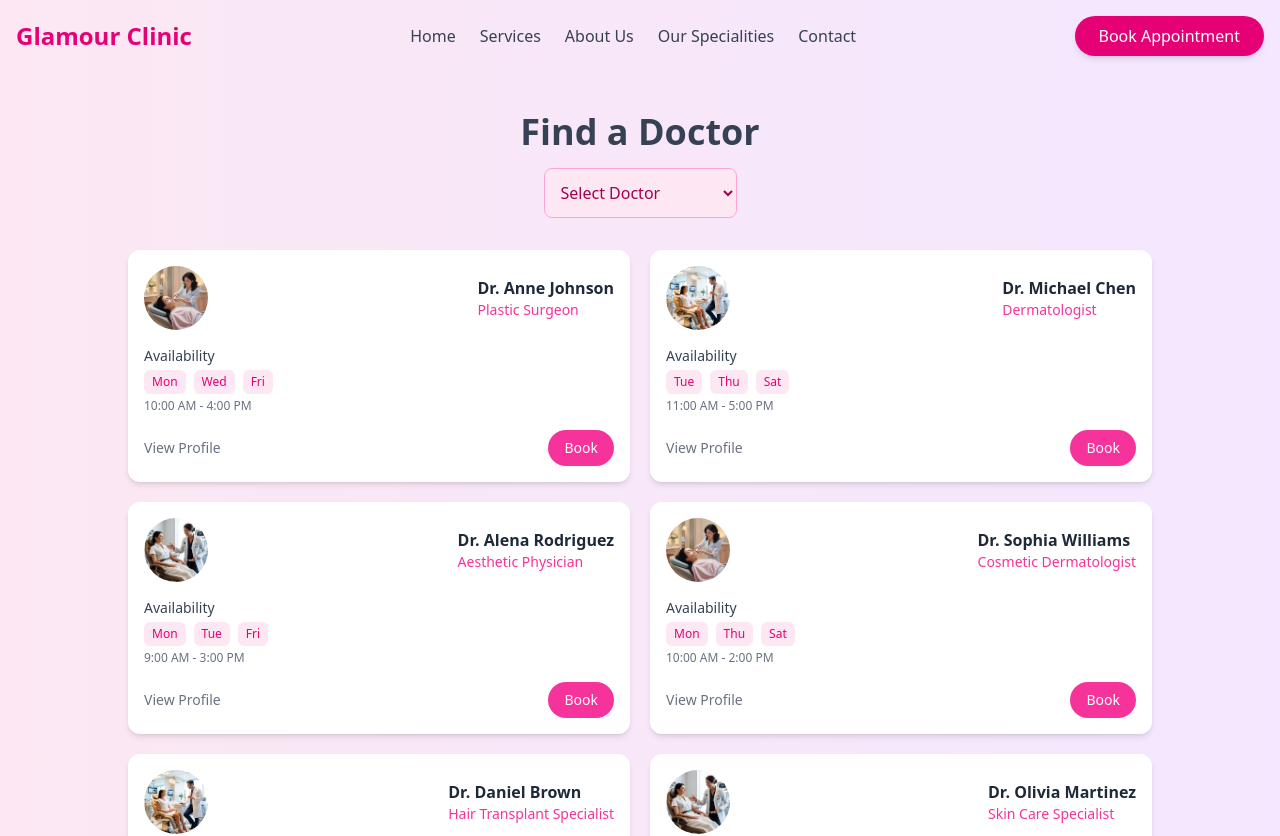
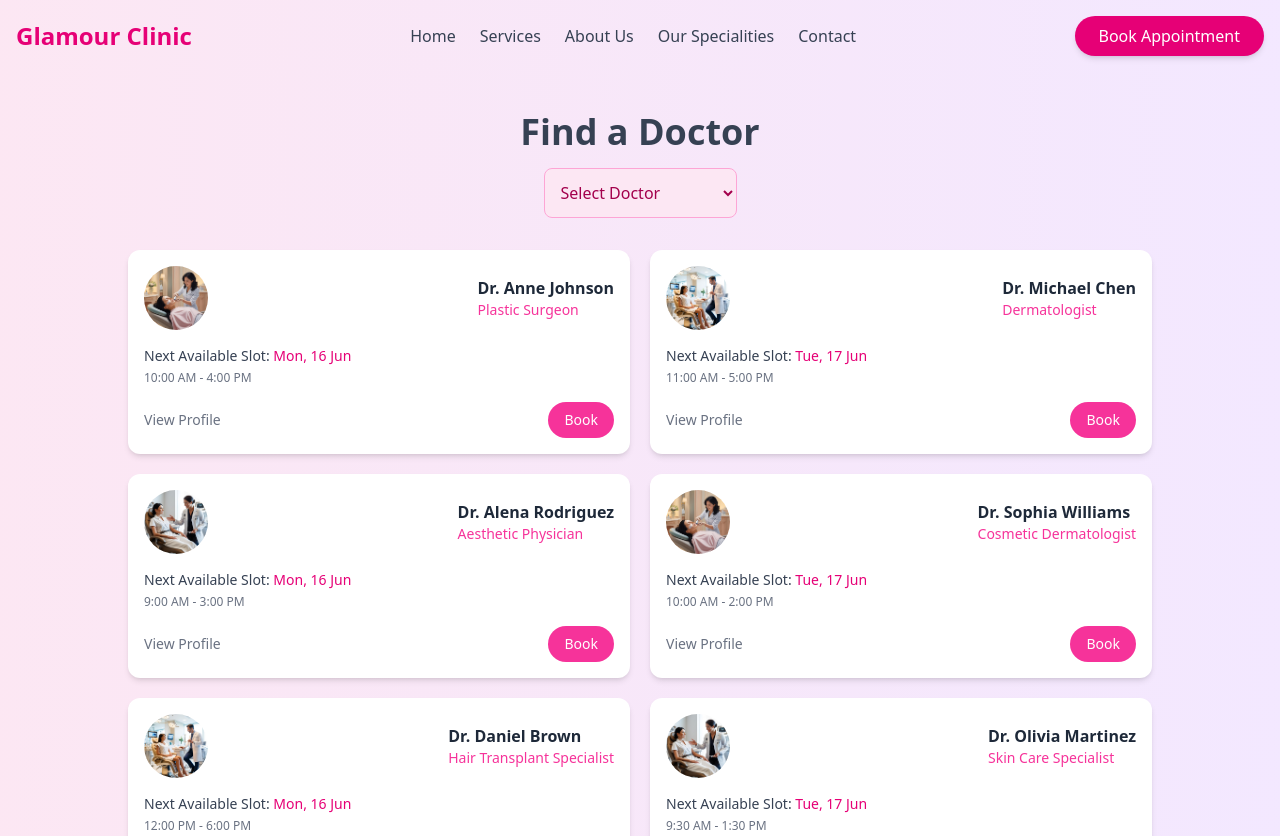
Before and after one commit to Blu-dev24/Clinic-project, a React (Vite) app: page /appointment in a window 1280 px wide. Shown: the top 836 px of the page. Built offline with nearby package versions, Linux system fonts and the light colour scheme.

Commit message:
made changes into doctor details cards

```diff
--- a/src/App.jsx
+++ b/src/App.jsx
@@ -6,11 +6,12 @@ import Navbar from "./components/Navbar";
 import Hero from "./components/Hero";
 import Services from "./components/Services";
 import About from "./components/About";
-import Specialists from "./components/Specialists";
 import Contact from "./components/Contact";
 import Footer from "./components/Footer"
 import ScrollManager from "./components/ScrollManager";
 import Appointment from "./pages/Appointment";
+import Specialists from "./components/Specialists"
+
 
 const App = () => {
   const location = useLocation();
--- a/src/components/Contact.jsx
+++ b/src/components/Contact.jsx
@@ -220,7 +220,6 @@ const Contact = () => {
                   <button
                     type="submit"
                     className="bg-pink-600 hover:bg-pink-700 text-white px-8 py-3 rounded-full transition shadow-lg w-full md:w-auto"
-                    aria-label="submit contact form"
                   >
                     Send Message
                   </button>
--- a/src/components/Footer.jsx
+++ b/src/components/Footer.jsx
@@ -46,8 +46,7 @@ const Footer = () => {
             </div>
 
             <p className="text-gray-400 mb-6">
-              Delivering advanced skincare treatments with expert care, precision,
-              and a focus on long-lasting, natural results.
+              Delivering advanced skincare treatments with expert care and precision, our approach is centered on achieving long-lasting, natural-looking results that enhance your unique features rather than alter them. We combine modern techniques with a deep understanding of skin health to provide personalized solutions tailored to your individual needs.
             </p>
 
             <ul className="flex space-x-4">
--- a/src/data/doctors.js
+++ b/src/data/doctors.js
@@ -11,7 +11,7 @@ export const doctors = [
         bio: "Expert in facial enhancements delivering natural and refined aesthetic results.",
         rating: 5,
         specialities: ["Facelifts", "Rhinoplasty", "Blepharoplasty"],
-        availability: ["Mon", "Wed", "Fri"],
+        availability: [1, 3, 5],
         timings: '10:00 AM - 4:00 PM',
     },
     {
@@ -22,7 +22,7 @@ export const doctors = [
         bio: "Specializes in advanced skin treatments for healthy, clear, and glowing skin.",
         rating: 4,
         specialities: ["Laser Treatments", "Botox", "Fillers"],
-        availability: ["Tue", "Thu", "Sat"],
+        availability: [2, 4, 6],
         timings: '11:00 AM - 5:00 PM',
     },
     {
@@ -33,7 +33,7 @@ export const doctors = [
         bio: "Focused on non-invasive procedures for youthful and long-lasting skin results.",
         rating: 5,
         specialities: ["Cool Sculpting", "Ultherapy", "Thread Lifts"],
-        availability: ["Mon", "Tue", "Fri"],
+        availability: [1, 3, 5],
         timings: '9:00 AM - 3:00 PM',
     },
     {
@@ -44,7 +44,7 @@ export const doctors = [
         bio: "Expert in anti-aging treatments and advanced cosmetic dermatology.",
         rating: 4,
         specialities: ["Chemical Peels", "Laser Resurfacing", "Botox"],
-        availability: ["Mon", "Thu", "Sat"],
+        availability: [2, 4, 6],
         timings: "10:00 AM - 2:00 PM",
     },
     {
@@ -55,7 +55,7 @@ export const doctors = [
         bio: "Specialist in modern hair restoration techniques.",
         rating: 5,
         specialities: ["Hair Transplant", "PRP Therapy", "Scalp Treatments"],
-        availability: ["Tue", "Fri", "Sat"],
+        availability: [1, 3, 5],
         timings: "12:00 PM - 6:00 PM",
     },
     {
@@ -66,7 +66,7 @@ export const doctors = [
         bio: "Focused on personalized skincare and acne treatments.",
         rating: 4,
         specialities: ["Acne Treatment", "Skin Brightening", "Hydrafacial"],
-        availability: ["Mon", "Wed", "Fri"],
+        availability: [2, 4, 6],
         timings: "9:30 AM - 1:30 PM",
     },
 ];
--- a/src/pages/Appointment.jsx
+++ b/src/pages/Appointment.jsx
@@ -5,12 +5,33 @@ const Appointment = () => {
 
   const [selectedDoctor, setSelectedDoctor] = React.useState("");
   const [bookingDoctor, setBookingDoctor] = React.useState(null);
+  const [selectedDoctorData, setSelectedDoctorData] = React.useState(null);
   const [date, setDate] = React.useState("");
   const [phone, setPhone] = React.useState("");
 
   const filteredDoctors = selectedDoctor
     ? doctors.filter((doc) => doc.name === selectedDoctor)
     : doctors;
+
+  const getNextAvailable = (availability) => {
+    const today = new Date();
+    const todayDay = today.getDay();
+
+    for (let i = 0; i < 7; i++) {
+      const checkDay = (todayDay + i) % 7;
+
+      if (availability.includes(checkDay)) {
+        const nextDate = new Date();
+        nextDate.setDate(today.getDate() + i);
+
+        return nextDate.toLocaleDateString("en-IN", {
+          weekday: "short",
+          day: "numeric",
+          month: "short",
+        });
+      }
+    }
+  };
 
   return (
     <section className="bg-gradient-to-r from-pink-100 to-purple-100 py-10 px-4">
@@ -48,8 +69,6 @@ const Appointment = () => {
         {filteredDoctors.map((doctor, index) => (
           <div
             key={doctor.id}
-            data-aos="fade-up"
-            data-aos-delay={index * 100}
             className="bg-white rounded-xl shadow-md hover:shadow-lg transition p-4 flex flex-col justify-between"
           >
 
@@ -72,18 +91,8 @@ const Appointment = () => {
             {/* Availability */}
             <div className="mt-4">
               <p className="text-sm font-medium text-gray-700 mb-1">
-                Availability
+                Next Available Slot: <span className="text-pink-600">{getNextAvailable(doctor.availability)}</span>
               </p>
-              <div className="flex flex-wrap gap-2">
-                {doctor.availability.map((day, i) => (
-                  <span
-                    key={i}
-                    className="text-xs px-2 py-1 bg-pink-100 text-pink-600 rounded-md"
-                  >
-                    {day}
-                  </span>
-                ))}
-              </div>
               <p className="text-xs text-gray-500 mt-1">
                 {doctor.timings}
               </p>
@@ -91,7 +100,10 @@ const Appointment = () => {
 
             {/* Actions */}
             <div className="flex justify-between items-center mt-4">
-              <button className="text-gray-500 hover:text-pink-500 text-sm font-medium cursor-pointer">
+              <button
+                onClick={() => setSelectedDoctorData(doctor)}
+                className="text-gray-500 hover:text-pink-500 text-sm font-medium cursor-pointer"
+              >
                 View Profile
               </button>
 
@@ -178,6 +190,57 @@ const Appointment = () => {
           </div>
         </div>
       )}
+
+      {selectedDoctorData && (
+        <div className="fixed inset-0 bg-black/40 flex justify-center items-center z-50"
+          data-aos="fade-in"
+        >
+
+          <div className="bg-white w-[90%] max-w-lg rounded-xl p-6 relative">
+
+            {/* Close */}
+            <button
+              onClick={() => setSelectedDoctorData(null)}
+              className="absolute font-bold top-3 right-4 text-gray-500 hover:text-black cursor-pointer"
+            >
+              ✕
+            </button>
+
+            {/* Content */}
+            <div className="flex gap-4 items-center mb-4">
+              <img
+                src={selectedDoctorData.image}
+                className="w-20 h-20 rounded-full object-cover"
+              />
+
+              <div>
+                <h2 className="text-xl font-bold">{selectedDoctorData.name}</h2>
+                <p className="text-pink-500">{selectedDoctorData.role}</p>
+              </div>
+            </div>
+
+            <p className="text-gray-600 mb-4">
+              {selectedDoctorData.bio}
+            </p>
+
+            <div className="mb-4">
+              <h3 className="font-semibold mb-2">Specialities</h3>
+              <div className="flex flex-wrap gap-2">
+                {selectedDoctorData.specialities.map((spec, i) => (
+                  <span key={i} className="bg-pink-100 text-pink-600 px-2 py-1 text-xs rounded">
+                    {spec}
+                  </span>
+                ))}
+              </div>
+            </div>
+
+            <p className="text-sm text-gray-500">
+              {selectedDoctorData.timings}
+            </p>
+
+          </div>
+        </div>
+      )}
     </section>
   );
 };
```
